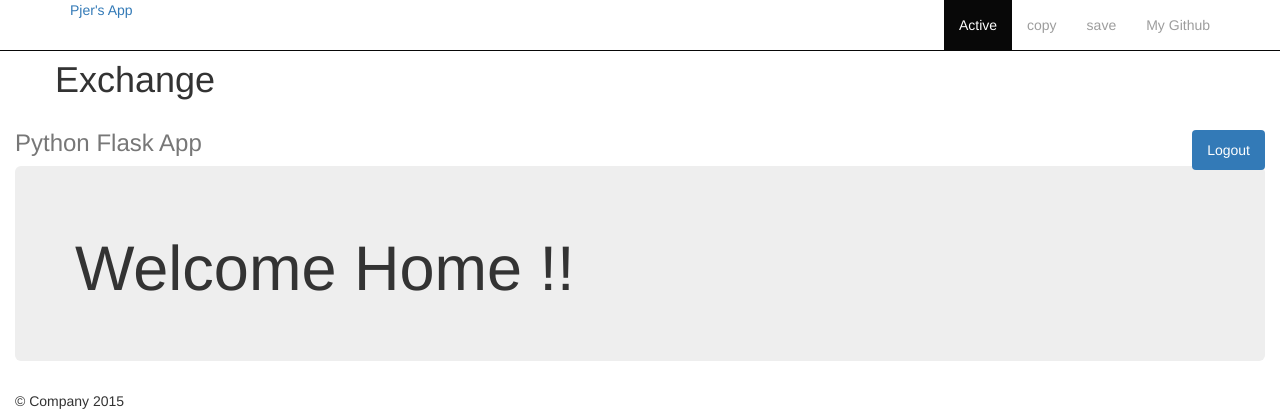
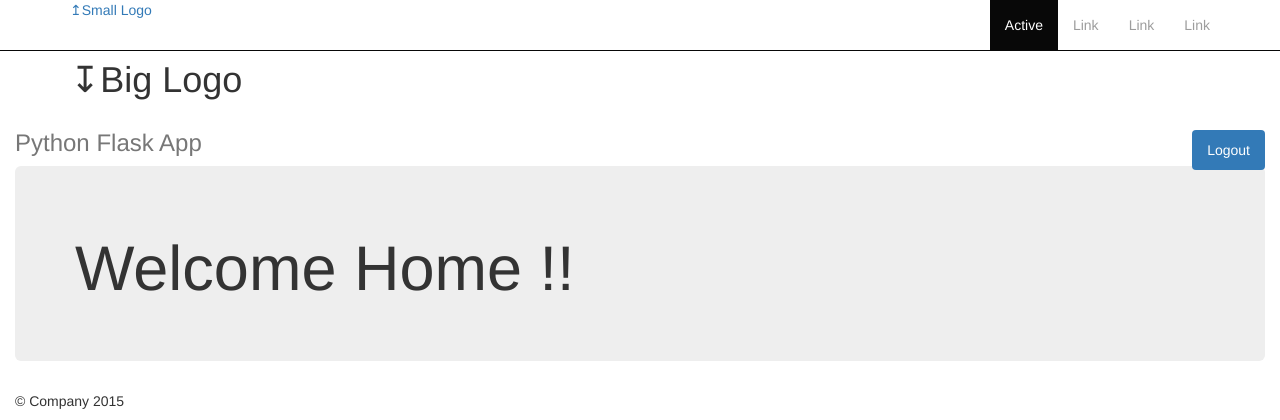
Before and after one commit to Pjer-zhang/webApp, a Flask app: template templates/userHome.html in a window 1280 px wide. Shown: the top 420 px of the page. Run offline with Flask 2, Linux system fonts and the light colour scheme; the template is opened without the code that fills it, so the values that code supplies are empty; some libraries are stand-ins or nearby versions.

Commit message:
build up ui again

```diff
--- a/templates/userHome.html
+++ b/templates/userHome.html
@@ -21,18 +21,8 @@
 
   <body>
 
-  <div class="container-fluid big-logo-row">
-      <div class="container">
-        <div class="row">
-          <div>
-            <h1 class="big-logo">Exchange</h1>
-          </div><!--/.col-xs-12 -->
-        </div><!--/.row -->
-      </div><!--/.container -->
-    </div><!--/.container-fluid -->
-
-
-  <div class="navbar navbar-inverse navbar-fixed-top" role="navigation">
+  <!-- Fixed navbar -->
+    <div class="navbar navbar-inverse navbar-fixed-top" role="navigation">
       <div class="container">
         <div class="navbar-header">
           <button type="button" class="navbar-toggle" data-toggle="collapse" data-target=".navbar-collapse">
@@ -42,20 +32,30 @@
             <span class="icon-bar"></span>
           </button>
           <div class="small-logo-container">
-            <a class="small-logo" href="#">Pjer's App</a>
+            <a class="small-logo" href="#">↥Small Logo</a>
           </div>
         </div>
         <div class="navbar-collapse collapse">
 
           <ul class="nav navbar-nav navbar-right">
             <li class="active"><a href="#">Active</a></li>
-            <li><a href="#">copy</a></li>
-            <li><a href="#">save</a></li>
-            <li><a href="https://github.com/Pjer-zhang">My Github</a></li>
+            <li><a href="#">Link</a></li>
+            <li><a href="#">Link</a></li>
+            <li><a href="#">Link</a></li>
           </ul>
         </div><!--/.nav-collapse -->
       </div>
     </div>
+
+    <div class="container-fluid big-logo-row">
+      <div class="container">
+        <div class="row">
+          <div class="col-xs-12 big-logo-container">
+            <h1 class="big-logo">↧Big Logo</h1>
+          </div><!--/.col-xs-12 -->
+        </div><!--/.row -->
+      </div><!--/.container -->
+    </div><!--/.container-fluid -->
 
 
 
```
